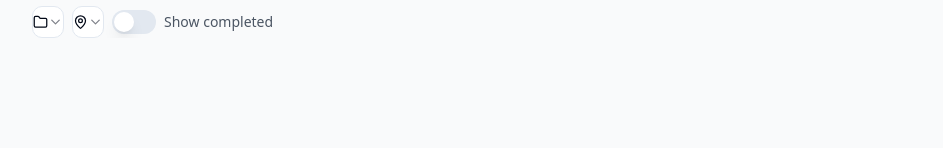
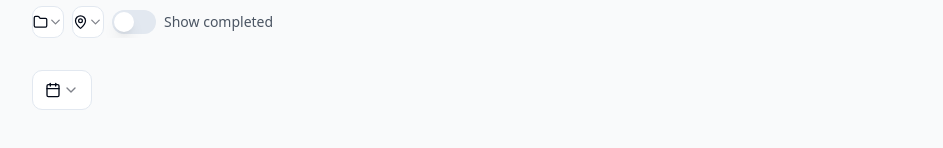
Before and after one commit to Marc444-creator/act, a React (Vite) app: page / in a window 1280 px wide. Shown: the part 322-470 px from the top of the page, without its empty margins (160-1103 px from the left). Built offline with nearby package versions, Linux system fonts and the light colour scheme.

Commit message:
Add date sorting to TaskList
Implement functionality to allow users to sort tasks by dates in the TaskList component, similar to the existing feature in the "For Later" sheet.
[skip gpt_engineer]

```diff
--- a/src/components/TaskList.tsx
+++ b/src/components/TaskList.tsx
@@ -2,6 +2,8 @@ import { useState } from "react";
 import { useStore } from "../store/useStore";
 import { TaskItem } from "./TaskItem";
 import { toast } from "sonner";
+import { Calendar } from "lucide-react";
+import { Select, SelectContent, SelectItem, SelectTrigger } from "@/components/ui/select";
 
 interface TaskListProps {
   filterProject: string | null;
@@ -18,7 +20,7 @@ export const TaskList = ({
   filterStatus,
   showCompleted,
   isForLater = false,
-  sortOrder = "asc"
+  sortOrder: propsSortOrder,
 }: TaskListProps) => {
   const store = useStore();
   const [editingTaskId, setEditingTaskId] = useState<string | null>(null);
@@ -26,6 +28,7 @@ export const TaskList = ({
   const [editedProjectId, setEditedProjectId] = useState<string | null>(null);
   const [editedContextId, setEditedContextId] = useState<string | null>(null);
   const [editedDeadline, setEditedDeadline] = useState<Date | null>(null);
+  const [sortOrder, setSortOrder] = useState<"asc" | "desc">("asc");
 
   const handleTaskClick = (task: any) => {
     setEditingTaskId(task.id);
@@ -62,19 +65,38 @@ export const TaskList = ({
     return matchesProject && matchesContext && matchesStatus && matchesCompleted && matchesForLater;
   });
 
-  if (isForLater && sortOrder) {
+  // Sort tasks by date if they have deadlines
+  const currentSortOrder = isForLater ? propsSortOrder : sortOrder;
   filteredTasks.sort((a, b) => {
     if (!a.deadline && !b.deadline) return 0;
     if (!a.deadline) return 1;
     if (!b.deadline) return -1;
-      return sortOrder === "asc"
+    return currentSortOrder === "asc"
       ? new Date(a.deadline).getTime() - new Date(b.deadline).getTime()
       : new Date(b.deadline).getTime() - new Date(a.deadline).getTime();
   });
-  }
 
   return (
     <div className="space-y-2">
+      {!isForLater && (
+        <div className="flex items-center gap-4 mb-4">
+          <Select
+            value={sortOrder}
+            onValueChange={(value: "asc" | "desc") => setSortOrder(value)}
+          >
+            <SelectTrigger className="w-[60px]">
+              <div className="flex items-center gap-2">
+                <Calendar className="h-4 w-4" />
+              </div>
+            </SelectTrigger>
+            <SelectContent>
+              <SelectItem value="asc">Earliest First</SelectItem>
+              <SelectItem value="desc">Latest First</SelectItem>
+            </SelectContent>
+          </Select>
+        </div>
+      )}
+
       {filteredTasks.map((task) => (
         <TaskItem
           key={task.id}
```
Lines whose indentation alone changed are shown as unchanged.
